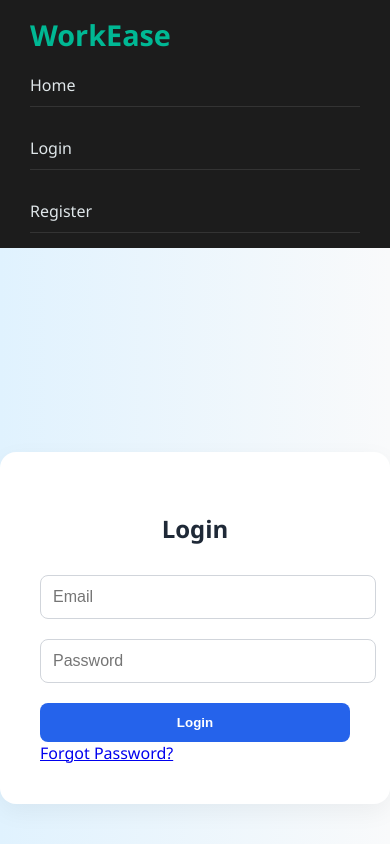
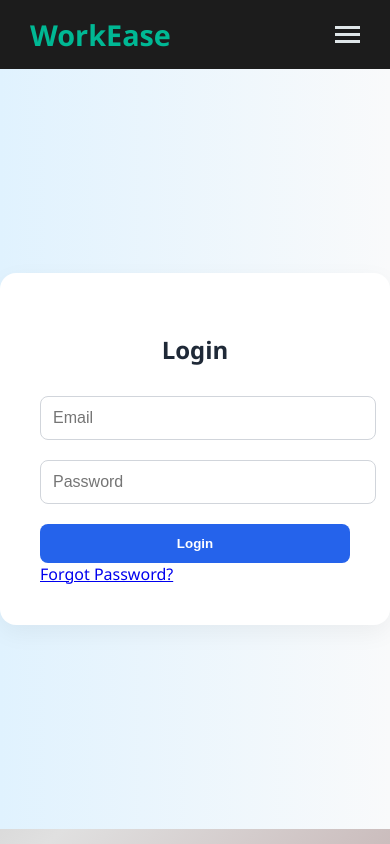
Before and after one commit to adityaydv13/WorkEase, a React (Create React App) app: page /login in a window 390 px wide. Shown: the top 844 px of the page. Built offline with nearby package versions, Linux system fonts and the light colour scheme.

Commit message:
added features

```diff
--- a/src/frontend/Navbar.js
+++ b/src/frontend/Navbar.js
@@ -7,6 +7,8 @@ import '../frontend/styles/Navbar.css';
 
 const Navbar = ({ isLoggedIn, setIsLoggedIn }) => {
     const navigate = useNavigate();
+    const [menuOpen, setMenuOpen] = useState(false);
+
     const [userName, setUserName] = useState('');
 
     const [selectedValue, setSelectedValue] = useState("");
@@ -76,9 +78,23 @@ const handleFileChange = (e) => setFile(e.target.files[0]);
   };
 
     return (
-        <nav className="navbar">
-            <div className="navbar-logo">WorkEase</div>
-            <div className="navbar-links">
+        // <nav className="navbar">
+        //     <div className="navbar-logo">WorkEase</div>
+        //     <div className="navbar-links">
+          <nav className="navbar">
+    <div className="navbar-top">
+      <div className="navbar-logo">WorkEase</div>
+
+      <div className="hamburger" onClick={() => setMenuOpen(!menuOpen)}>
+        <div className="bar"></div>
+        <div className="bar"></div>
+        <div className="bar"></div>
+      </div>
+    </div>
+
+    <div className={`navbar-links ${menuOpen ? 'open' : ''}`}>
+
+      {/* utill here */}
                 <Link to="/home">Home</Link>
                 {isLoggedIn ? (
                     <>
@@ -163,6 +179,8 @@ const handleFileChange = (e) => setFile(e.target.files[0]);
             )}
         </nav>
     );
+
+
 };
 
 export default Navbar;
--- a/src/frontend/pages/Myhires.js
+++ b/src/frontend/pages/Myhires.js
@@ -26,7 +26,7 @@ const Myhires = ({ refreshToggle }) => {
   const deleteWorker = async (hireId) => {
     try {
       const token = localStorage.getItem('token');
-      const response = await axios.delete(`http://localhost:5000/api/hires/${hireId}`, {
+      const response = await axios.delete(`${process.env.REACT_APP_BACKEND_URL}/api/hires/${hireId}`, {
         headers: {
           Authorization: `Bearer ${token}`,
         },
--- a/src/frontend/pages/Myworker.js
+++ b/src/frontend/pages/Myworker.js
@@ -28,7 +28,7 @@ const MyWorkerPage = () => {
 
   const deleteWorker = async (workerId) => {
     try {
-      await axios.delete(`http://localhost:5000/api/worker/${workerId}`, {
+      await axios.delete(`${process.env.REACT_APP_BACKEND_URL}/api/worker/${workerId}`, {
         headers: {
           Authorization: `Bearer ${token}`
         }
--- a/src/frontend/styles/Navbar.css
+++ b/src/frontend/styles/Navbar.css
@@ -89,6 +89,7 @@
     background-color: #1c1c1c;
     padding: 8px 15px;
 }
+
 /* progile image css */
 
 .navbar-profile-image {
@@ -115,3 +116,72 @@
     font-size: 1rem;
     padding: 8px 15px;
 }
+
+/* ////////////////////////////////////////////////////////// */
+
+
+ /* 🔼 New top wrapper for navbar layout */
+.navbar-top {
+  display: flex;
+  justify-content: space-between;
+  align-items: center;
+  width: 100%;
+}
+
+/* 🔽 Hamburger icon styling */
+.hamburger {
+  display: none;
+  flex-direction: column;
+  cursor: pointer;
+  gap: 4px;
+}
+
+.hamburger .bar {
+  width: 25px;
+  height: 3px;
+  background-color: #dfe6e9;
+  transition: 0.3s ease;
+}
+
+/* 🔁 Updated responsive styles */
+@media screen and (max-width: 768px) {
+  .navbar {
+    align-items: flex-start;
+  }
+
+  .hamburger {
+    display: flex;
+  }
+
+  .navbar-links {
+    position: fixed;
+    top: 65px; /* height of navbar */
+    left: -100%;
+    flex-direction: column;
+    background-color: #1c1c1c;
+    width: 70%;
+    height: 100vh;
+    padding: 20px;
+    gap: 15px;
+    transition: left 0.3s ease-in-out;
+    z-index: 999;
+    border-right: 1px solid #2d2d2d;
+  }
+
+  .navbar-links.open {
+    left: 0;
+  }
+
+  .navbar-links a,
+  .logout-btn,
+  .user-dropdown {
+    width: 100%;
+    text-align: left;
+    padding: 10px 0;
+    border-bottom: 1px solid #333;
+  }
+
+  .upload-btn {
+    margin-left: 10px;
+  }
+}
```
Also changed, not shown: 1 other file (tests, documents, lock files or other folders).
